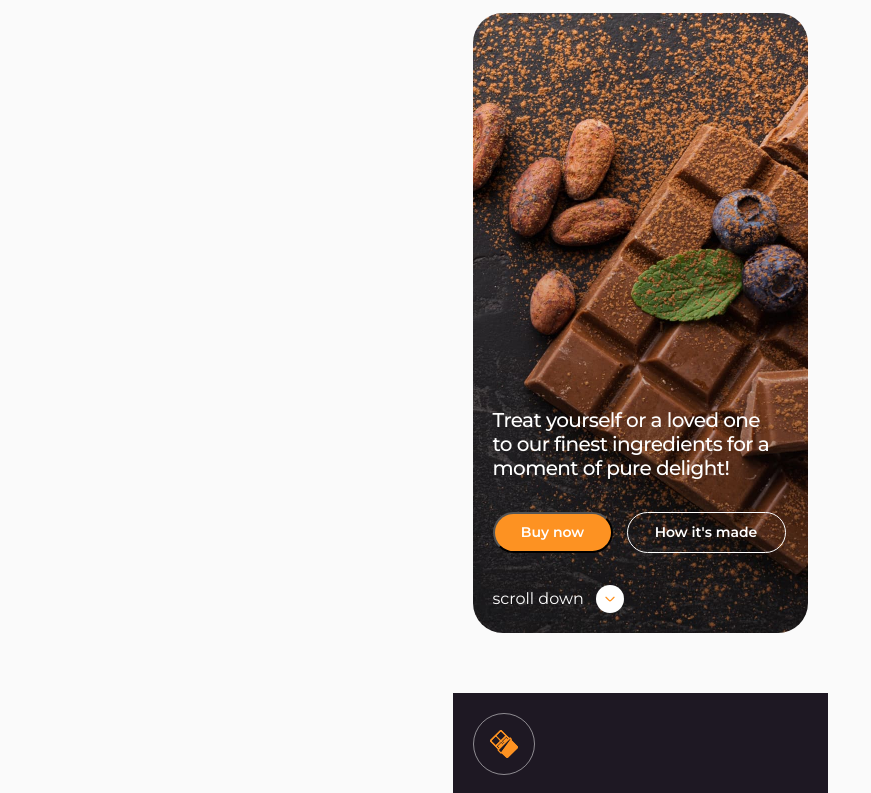
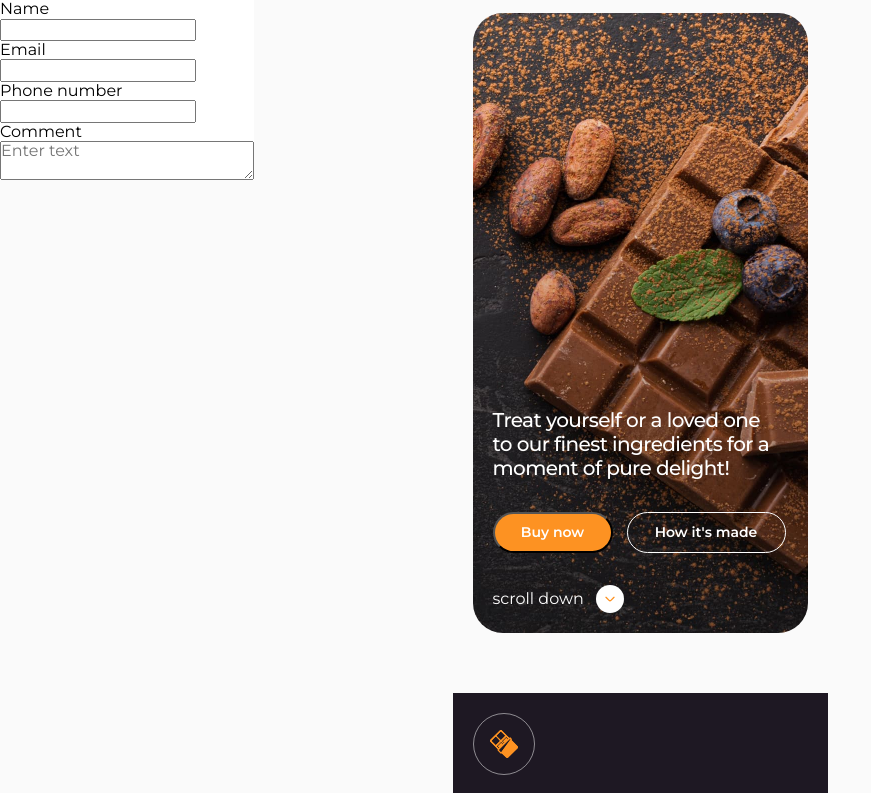
Before and after one commit to MykytaZasorin/Chocolat_page_hmtl_css, a plain HTML site: page index.html in a window 1280 px wide. Shown: the part 55-848 px from the top of the page, without its empty margins (0-871 px from the left). Drawn offline with nearby package versions, Linux system fonts and the light colour scheme.

Commit message:
pop up start

```diff
--- a/index.html
+++ b/index.html
@@ -74,6 +74,61 @@
               </svg>
             </li>
           </ul>
+        </div>
+        <div class="mobile-menu" data-modal="menu">
+          <button
+            type="button"
+            class="mob-button-close"
+            aria-label="Close window"
+            data-modal-close
+          >
+            <svg class="mobile-menu-icon-close" width="14" height="14">
+              <use href="./images/icons/icons.svg#icon-close"></use>
+            </svg>
+          </button>
+          <div class="mobile-menu-wrapper">
+            <ul class="mobile-menu-list-navigation">
+              <li>
+                <a class="mob-menu-link link" href="#Home">Home</a>
+              </li>
+              <li>
+                <a class="mob-menu-link link" href="#How-its-made"
+                  >How it's made?</a
+                >
+              </li>
+              <li>
+                <a class="mob-menu-link link" href="#Chocolate-is-love"
+                  >Chocolate is loved</a
+                >
+              </li>
+            </ul>
+            <ul class="mobile-menu-list-socials">
+              <li>
+                <a
+                  href="https://www.instagram.com/"
+                  target="_blank"
+                  title="Our instagram"
+                  rel="no-referrer noopener"
+                >
+                  <svg class="mobile-menu-socials-icon" width="22" height="22">
+                    <use href="./images/icons/icons.svg#icon-instagram"></use>
+                  </svg>
+                </a>
+              </li>
+              <li>
+                <a
+                  href="https://x.com/"
+                  target="_blank"
+                  title="Our twitter"
+                  rel="no-referrer noopener"
+                >
+                  <svg class="mobile-menu-socials-icon" width="22" height="22">
+                    <use href="./images/icons/icons.svg#icon-twitter"></use>
+                  </svg>
+                </a>
+              </li>
+            </ul>
+          </div>
         </div>
       </div>
     </header>
@@ -453,7 +508,9 @@
               <div class="dot" onclick="goToSlide(2)"></div>
             </div>
           </div>
-          <button type="button" class="leave-rev">Leave a review</button>
+          <button type="button" class="leave-rev" data-modal-open="form">
+            Leave a review
+          </button>
         </div>
       </section>
     </main>
@@ -509,7 +566,7 @@
       </div>
     </footer>
 
-    <div class="mobile-menu" data-modal="menu">
+    <div class="pop-up" data-modal="form">
       <button
         type="button"
         class="mob-button-close"
@@ -520,52 +577,64 @@
           <use href="./images/icons/icons.svg#icon-close"></use>
         </svg>
       </button>
-      <div class="mobile-menu-wrapper">
-        <ul class="mobile-menu-list-navigation">
-          <li>
-            <a class="mob-menu-link link" href="#Home">Home</a>
-          </li>
-          <li>
-            <a class="mob-menu-link link" href="#How-its-made"
-              >How it's made?</a
-            >
-          </li>
-          <li>
-            <a class="mob-menu-link link" href="#Chocolate-is-love"
-              >Chocolate is loved</a
-            >
-          </li>
-        </ul>
-        <ul class="mobile-menu-list-socials">
-          <li>
-            <a
-              href="https://www.instagram.com/"
-              target="_blank"
-              title="Our instagram"
-              rel="no-referrer noopener"
-            >
-              <svg class="mobile-menu-socials-icon" width="22" height="22">
-                <use href="./images/icons/icons.svg#icon-instagram"></use>
-              </svg>
-            </a>
-          </li>
-          <li>
-            <a
-              href="https://x.com/"
-              target="_blank"
-              title="Our twitter"
-              rel="no-referrer noopener"
-            >
-              <svg class="mobile-menu-socials-icon" width="22" height="22">
-                <use href="./images/icons/icons.svg#icon-twitter"></use>
-              </svg>
-            </a>
-          </li>
-        </ul>
-      </div>
+      <h2>
+        leave a reviev <br />
+        about <span class="text-orange">our chocolate</span>
+      </h2>
+      <form class="pop-up-form">
+        <label
+          >Name
+          <div class="modal-label-container">
+            <input
+              class="pop-label-input"
+              type="text"
+              name="user-name"
+              maxlength="15"
+              required
+            />
+            <svg class="pop-input-svg" width="" height="">
+              <use href=""></use>
+            </svg>
+          </div>
+        </label>
+        <label
+          >Email
+          <div class="modal-label-container">
+            <input
+              class="pop-label-input"
+              type="text"
+              name="user-email"
+              maxlength="15"
+              required
+            />
+            <svg class="pop-input-svg" width="" height="">
+              <use href=""></use>
+            </svg>
+          </div>
+        </label>
+        <label
+          >Phone number
+          <div class="modal-label-container">
+            <input
+              class="pop-label-input"
+              type="text"
+              name="user-phone"
+              maxlength="15"
+              required
+            />
+            <svg class="pop-input-svg" width="" height="">
+              <use href=""></use>
+            </svg>
+          </div>
+        </label>
+        <div class="pop-up-textarea">
+          <label
+            >Comment
+            <textarea name="user-comment" placeholder="Enter text"></textarea>
+          </label>
+        </div>
+      </form>
     </div>
-
-    <div class="pop-up"></div>
 
     <script src="./js/burger.js"></script>
     <script src="./js/slider.js"></script>
--- a/styles/styles.css
+++ b/styles/styles.css
@@ -695,6 +695,7 @@ stroke: #0a0602;
     opacity: 1;
     visibility: visible;
     pointer-events: auto;
+    z-index: 999;
 }
 
 .mob-button-close {
@@ -740,3 +741,27 @@ stroke: #0a0602;
 .mobile-menu-socials-icon {
     stroke: var(--white);
 }
+
+/* pop up */
+
+.pop-up {
+    position: fixed;
+    top: 0;
+    left: 0;
+    background-color: var(--white);
+}
+
+.modal-label-container {}
+
+.pop-label-input {
+    position: relative;
+}
+
+.pop-input-svg {
+    position: absolute;
+}
+
+.pop-up-textarea label {
+    display: flex;
+    flex-direction: column;
+}
```
